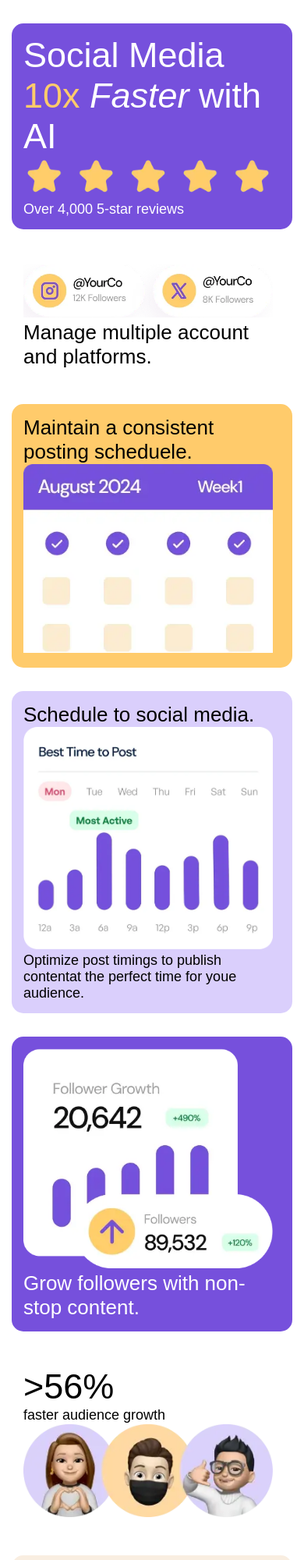
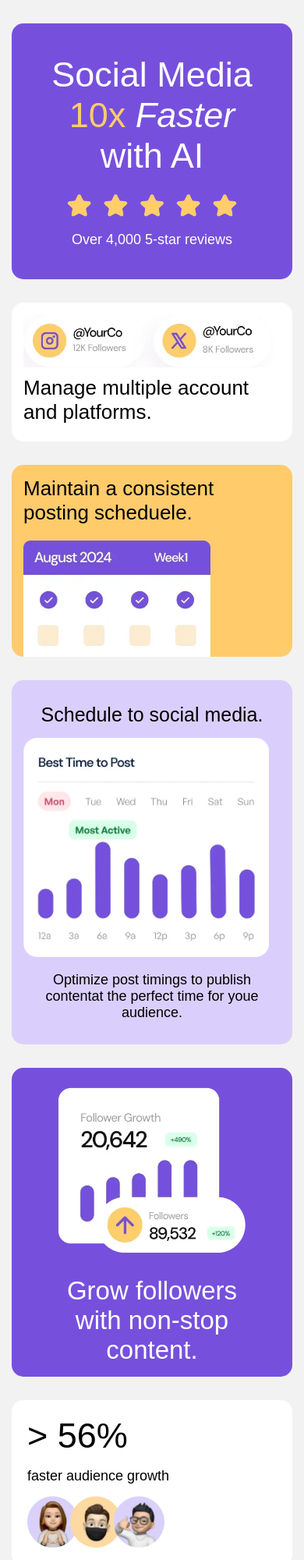
Before and after one commit to EphraimVC/bento-grid-page, a plain HTML site: page index.html in a window 390 px wide. Shown: the top 2000 px of the page at 78% size. Drawn offline with Linux system fonts and the light colour scheme.

Commit message:
mobile version done

```diff
--- a/main.css
+++ b/main.css
@@ -5,6 +5,7 @@
     --Yellow-500: hsl(39, 100%, 71%);
     --White: hsl(0, 0%, 100%);
     --Black: hsl(0, 0%, 7%);
+    --background: rgb(242, 242, 242);
 }
 
 * {
@@ -19,8 +20,7 @@
 body {
     font-family: dm-sans, sans-serif;
     margin: 20px 15px;
- */
-    background-color: rgb(242, 242, 242);
+    background-color: var(--background);
     p {
         font-size: 18px;
     }
@@ -74,3 +74,92 @@ img {
     font-size: 45px;
     font-weight: 500;
 }
+/* -------------------singular item --------------- */
+
+.item1 {
+    padding: 40px 0;
+    text-align: center;
+    .heading_l {
+        width: 17rem;
+        margin: 0 auto;
+        padding-bottom: 20px;
+    }
+    img {
+        width: 14rem;
+        padding-bottom: 10px;
+    }
+}
+
+.item2 {
+    .heading_m {
+        margin: 7px 0;
+    }
+}
+.item3 {
+    overflow: hidden;
+    height: 13.5rem;
+    img {
+        width: 15rem;
+        position: relative;
+        bottom: -20px;
+    }
+}
+
+.item4 {
+    padding: 30px 15px;
+    h1 {
+        font-size: 25px;
+        text-align: center;
+    }
+    img {
+        width: 315px;
+        margin: 15px 0px;
+    }
+    p {
+        text-align: center;
+    }
+}
+
+.item5 {
+    display: flex;
+    flex-direction: column;
+    align-items: center;
+    img {
+        width: 15rem;
+        margin-top: 10px;
+    }
+    h1 {
+        text-align: center;
+        width: 14rem;
+        margin-top: 30px;
+        font-size: 33px;
+    }
+}
+
+.item6 {
+    padding: 20px;
+    p {
+        margin-block: 15px;
+    }
+    img {
+        width: 11rem;
+    }
+}
+
+.side_item1 {
+    padding: 30px;
+    img {
+        width: 12rem;
+        margin-top: 30px;
+    }
+}
+
+.side_item2 {
+    padding: 30px;
+    img {
+        width: 13rem;
+    }
+    h1 {
+        margin-bottom: 20px;
+    }
+}
```
Also changed, not shown: index.html (+1 -1 lines).
